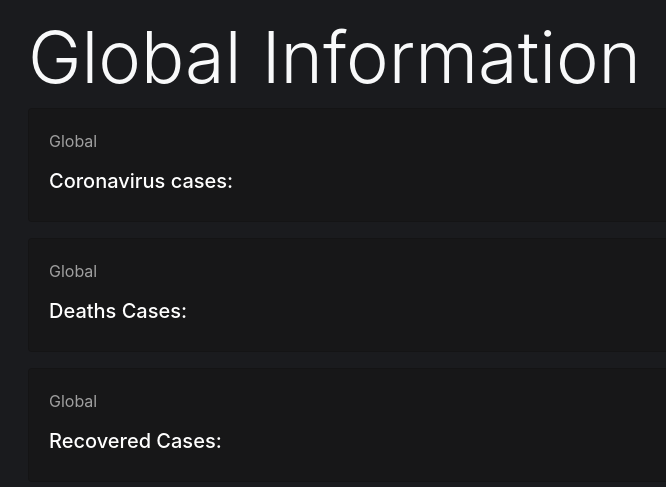
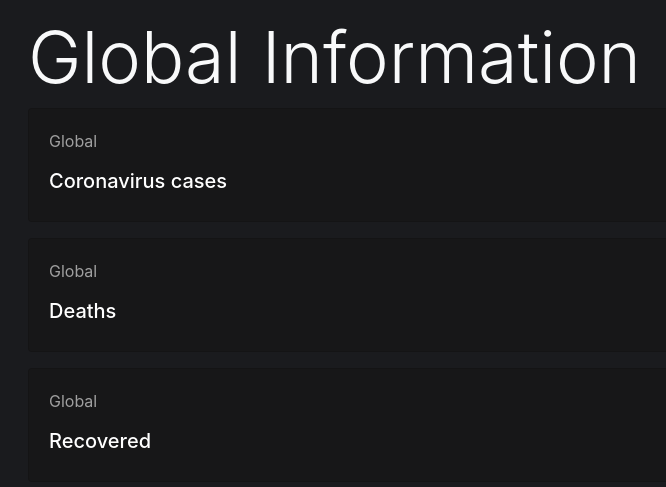
Before and after one commit to Siddique11/covid_tracker, a Django app: page / in a window 1280 px wide. Shown: the part 56-543 px from the top of the page, without its empty margins (57-723 px from the left). Run offline with Django 3.2, Linux system fonts and the light colour scheme; data that the repository does not hold is empty; some libraries are stand-ins or nearby versions.

Commit message:
Some changes in home.html

```diff
--- a/lookup/templates/home.html
+++ b/lookup/templates/home.html
@@ -6,7 +6,7 @@
 <div class="card text-white mb-3" style="background-color: rgb(23, 23, 24);">
     <div class="card-body">
         <p style="color: #A0A0A0;">Global</p>
-        <div class="h5">Coronavirus cases:</div>
+        <div class="h5">Coronavirus cases</div>
         <p class="h3" style="color: #A0A0A0;">{{ api.cases }}
         </p>
     </div>
@@ -16,7 +16,7 @@
 <div class="card text-white mb-3" style="background-color: rgb(23, 23, 24);">
     <div class="card-body">
         <p style="color: #A0A0A0;">Global</p>
-        <div class="h5">Deaths Cases:</div>
+        <div class="h5">Deaths</div>
         <p class="h3" style="color: #A0A0A0;">{{ api.deaths }}
 
         </p>
@@ -26,7 +26,7 @@
 <div class="card text-white mb-3" style="background-color: rgb(23, 23, 24);">
     <div class="card-body">
         <p style="color: #A0A0A0;">Global</p>
-        <div class="h5">Recovered Cases: </div>
+        <div class="h5">Recovered</div>
         <p class="h3" style="color: #A0A0A0;"> {{ api.recovered}}</p>
     </div>
 </div>
```
